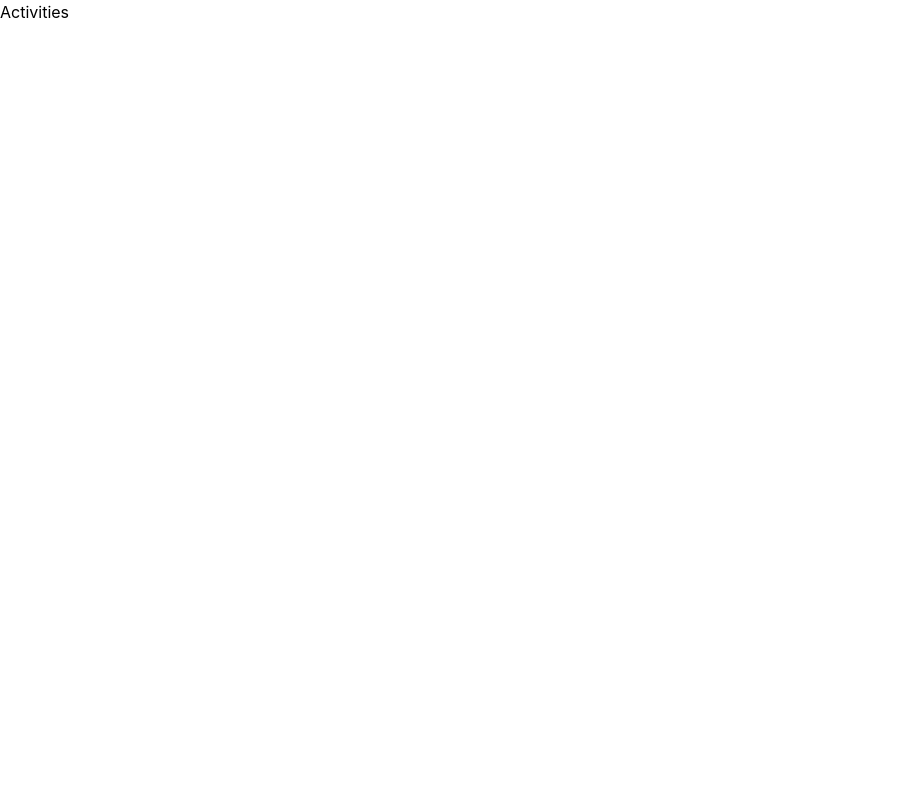
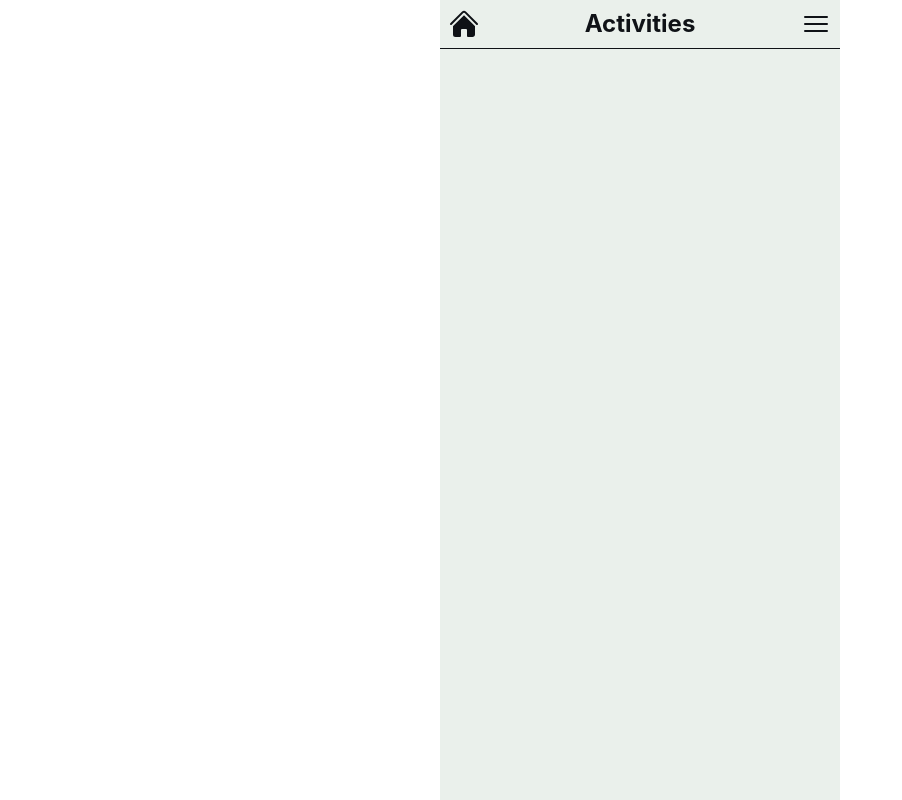
Before and after one commit to faas-bsu-26/GroupOne_ProjectTwo, a React (Vite) app: page /activities in a window 1280 px wide. Shown: the whole page, without its empty margins (0-902 px from the left). Built offline with nearby package versions, Linux system fonts and the light colour scheme.

Commit message:
Adds Title component to every page

```diff
--- a/src/pages/Activities.jsx
+++ b/src/pages/Activities.jsx
@@ -1,8 +1,9 @@
+import Title from "../components/Title";
 
 export default function Activities() {
     return (
-        <div>
-            <h1>Activities</h1>
+        <div className="mx-auto min-h-screen flex flex-col max-w-100 bg-background-light text-text-dark dark:bg-background-dark dark:text-text-light">
+            <Title title="Activities" />
         </div>
     );
 }
--- a/src/pages/Community.jsx
+++ b/src/pages/Community.jsx
@@ -0,0 +1,9 @@
+import Title from "../components/Title";
+
+export default function Community() {
+    return (
+        <div className="mx-auto min-h-screen flex flex-col max-w-100 bg-background-light text-text-dark dark:bg-background-dark dark:text-text-light">
+            <Title title="Community" />
+        </div>
+    );
+}
--- a/src/pages/Groups.jsx
+++ b/src/pages/Groups.jsx
@@ -0,0 +1,9 @@
+import Title from "../components/Title";
+
+export default function Groups() {
+    return (
+        <div className="mx-auto min-h-screen flex flex-col max-w-100 bg-background-light text-text-dark dark:bg-background-dark dark:text-text-light">
+            <Title title="Groups" />
+        </div>
+    );
+}
--- a/src/pages/Home.jsx
+++ b/src/pages/Home.jsx
@@ -0,0 +1,9 @@
+import Title from "../components/Title";
+
+export default function Home() {
+	return (
+		<div className="mx-auto min-h-screen flex flex-col max-w-100 bg-background-light text-text-dark dark:bg-background-dark dark:text-text-light">
+			<Title title="Home" />
+		</div>
+	);
+}
--- a/src/pages/Log.jsx
+++ b/src/pages/Log.jsx
@@ -0,0 +1,9 @@
+import Title from "../components/Title";
+
+export default function Log() {
+    return (
+        <div className="mx-auto min-h-screen flex flex-col max-w-100 bg-background-light text-text-dark dark:bg-background-dark dark:text-text-light">
+            <Title title="Log" />
+        </div>
+    );
+}
--- a/src/pages/Scan.jsx
+++ b/src/pages/Scan.jsx
@@ -0,0 +1,9 @@
+import Title from "../components/Title";
+
+export default function Scan() {
+    return (
+        <div className="mx-auto min-h-screen flex flex-col max-w-100 bg-background-light text-text-dark dark:bg-background-dark dark:text-text-light">
+            <Title title="Scan" />
+        </div>
+    );
+}
```
